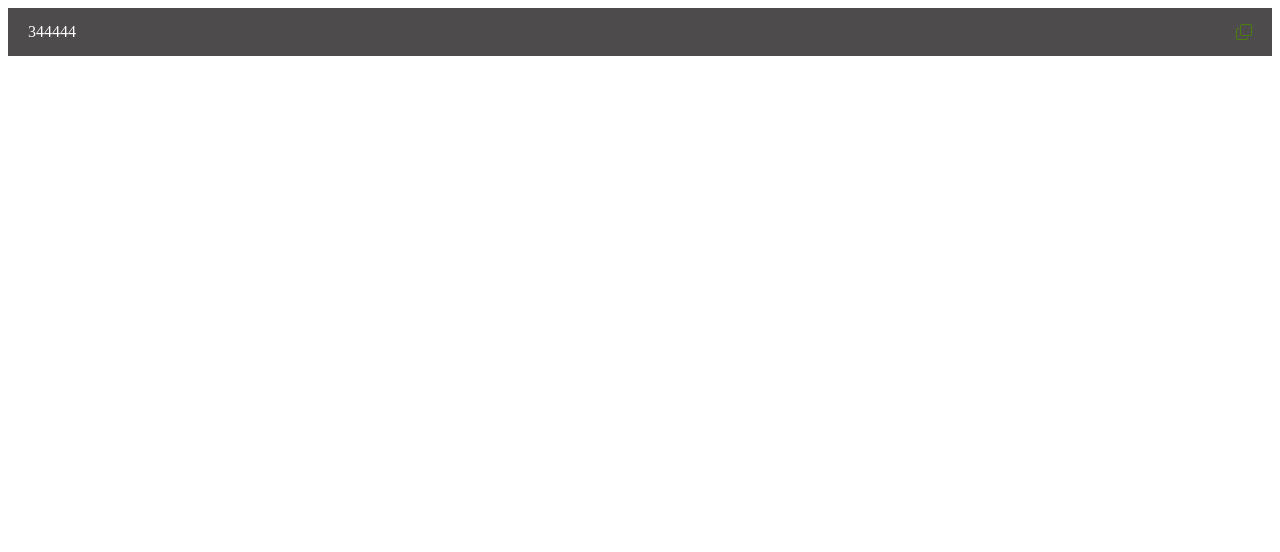
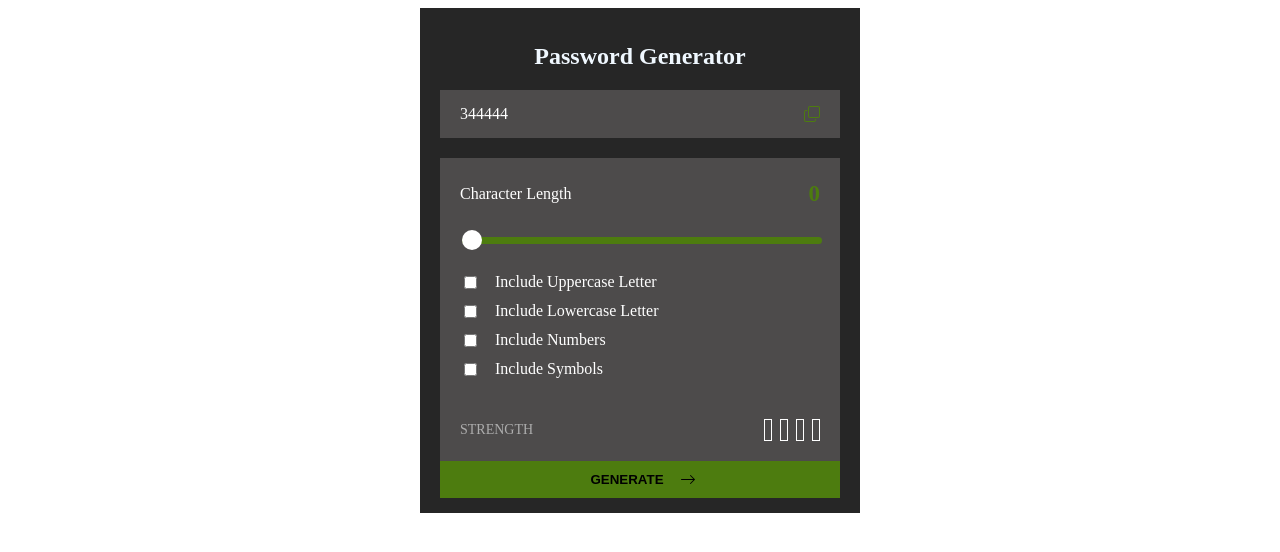
Before and after one commit to kq333/password-generator, a React (Vite) app: page / in a window 1280 px wide. Shown: the top 552 px of the page. Built offline with nearby package versions, Linux system fonts and the light colour scheme.

Commit message:
imported FormComponent

```diff
--- a/src/App.tsx
+++ b/src/App.tsx
@@ -1,16 +1,8 @@
-import { useState } from 'react';
-
-import { PasswordDisplay } from './components/passwordDisplay';
+import { FormComponent } from './components/form';
 import './App.scss';
 
 function App() {
-  const [count, setCount] = useState(0);
-
-  return (
-    <div>
-     <PasswordDisplay passwordGenerated={'344444'}/>
-    </div>
-  );
+  return <FormComponent />;
 }
 
 export default App;
```
